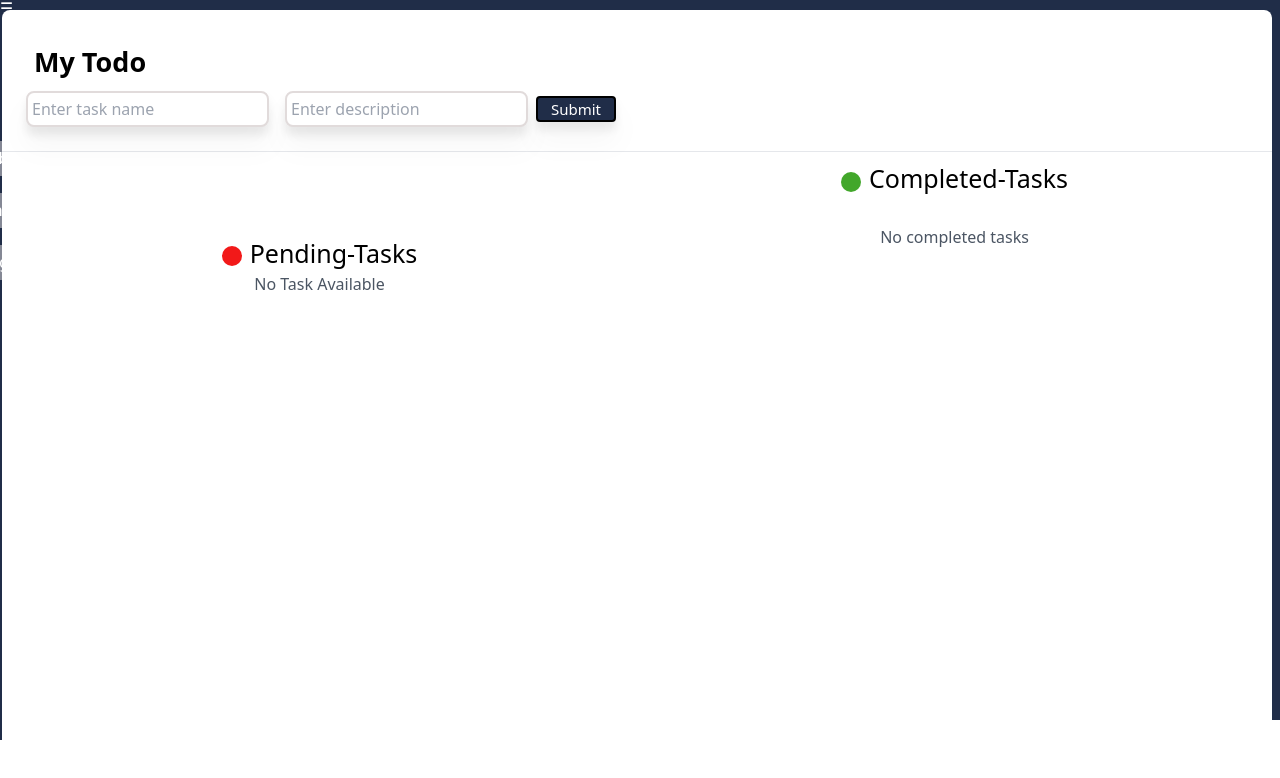
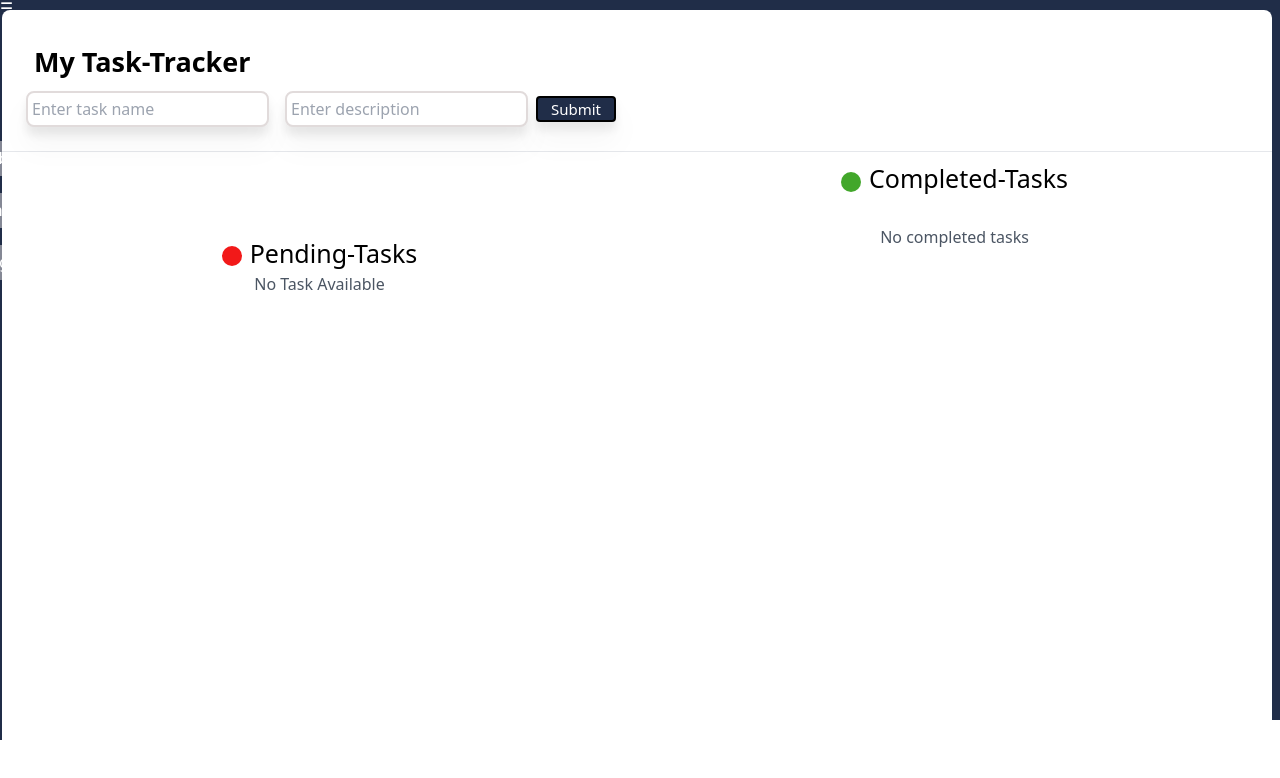
Before and after one commit to sudarshansangle56/Task-Tracker, a Next.js app: page / in a window 1280 px wide. Shown: the top 778 px of the page. Built offline with nearby package versions, Linux system fonts and the light colour scheme.

Commit message:
changes in front page

```diff
--- a/app/components/Front.js
+++ b/app/components/Front.js
@@ -57,7 +57,7 @@ function Front() {
     <div className="overflow-hidden bg-white w-full rounded-t-lg
  min-h-[710px]  mr-2">
       <form onSubmit={submitHandler} className="p-4">
-        <h1 className="pt-4 pl-4 text-[27px] font-semibold">My Todo</h1>
+        <h1 className="pt-4 pl-4 text-[27px] font-semibold">My Task-Tracker</h1>
         <input
           className="border-2 drop-shadow-xl rounded-lg border-[#e1dbdb] m-2 p-1"
           type="text"
```
